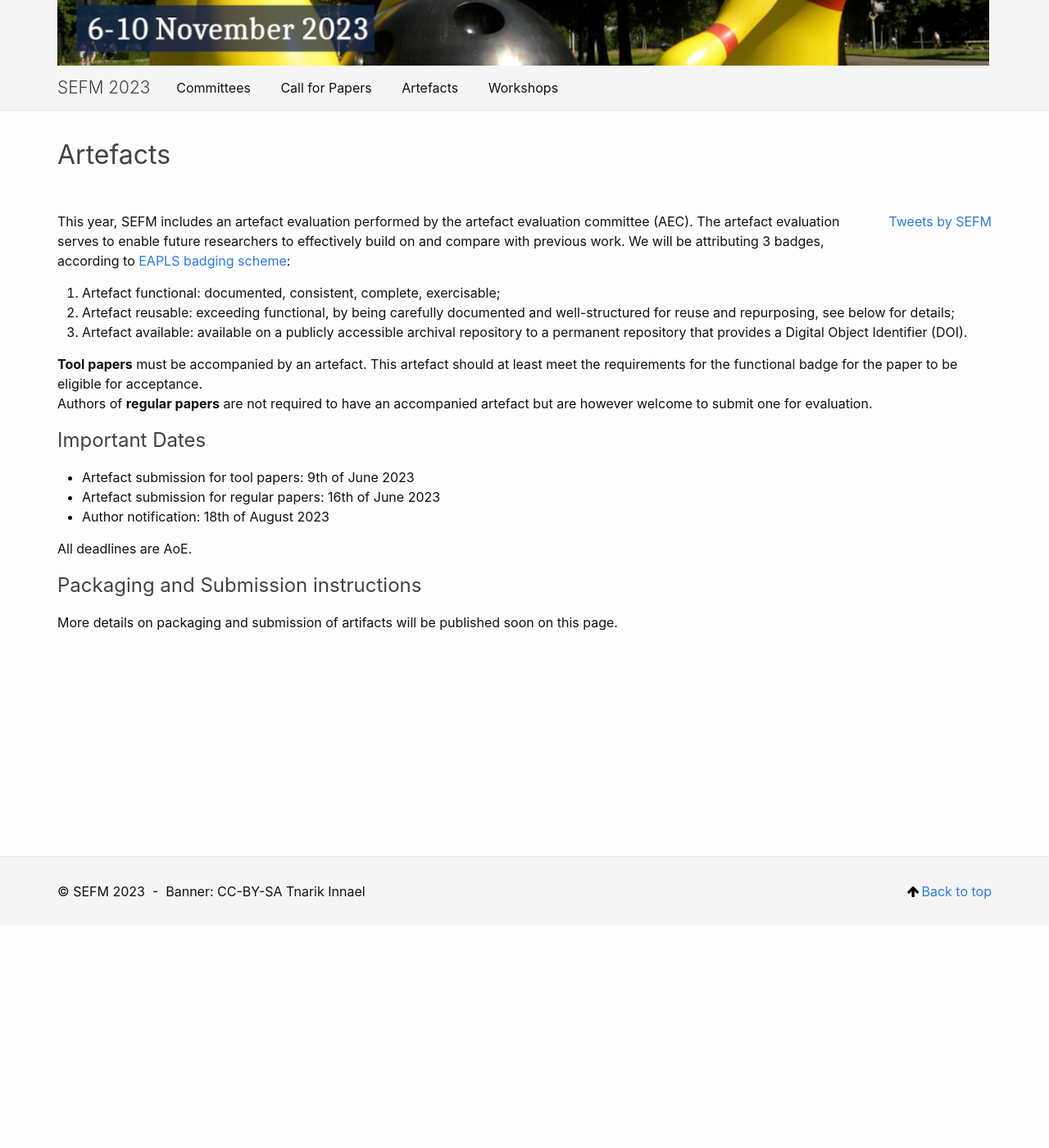
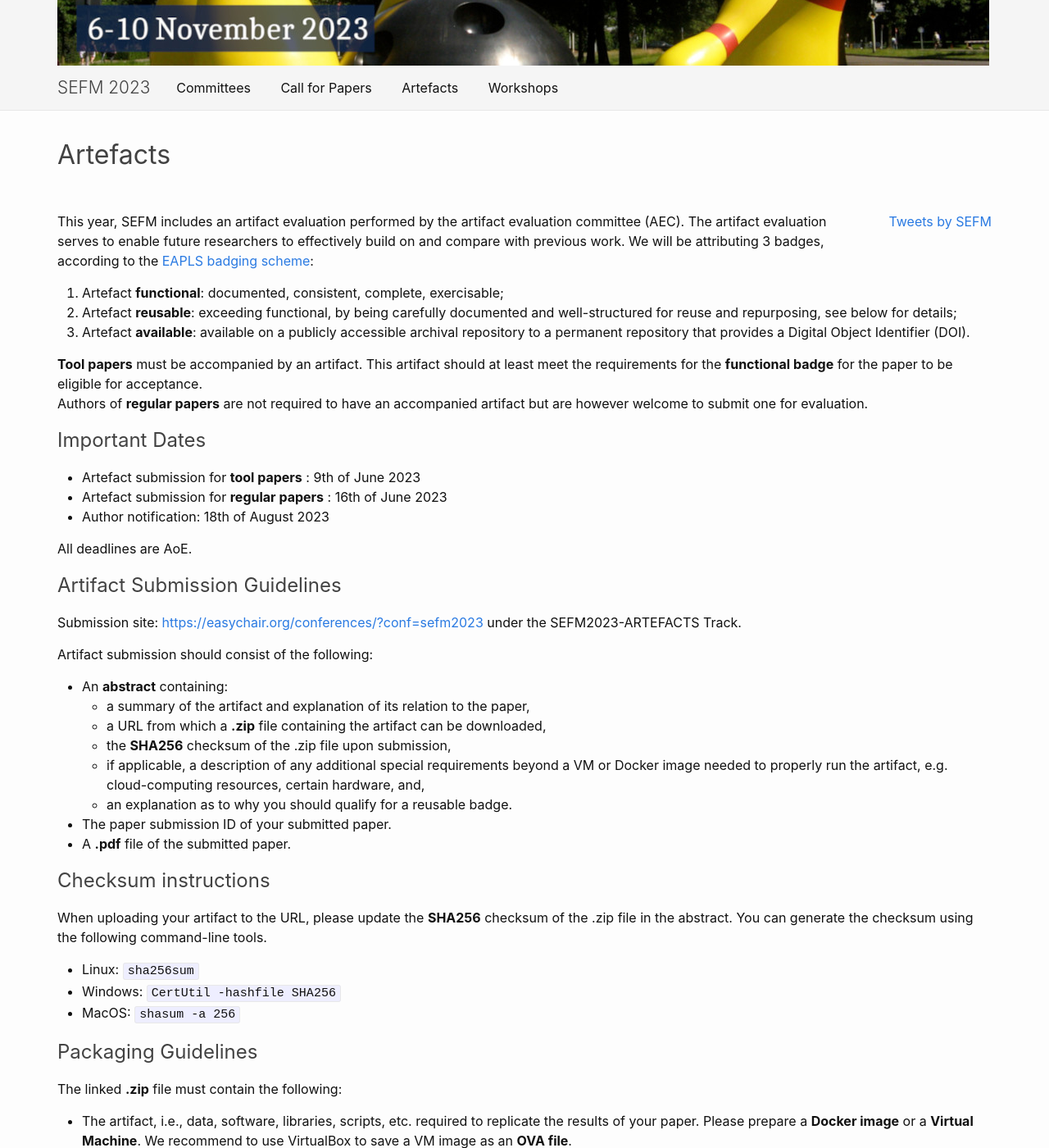
Before and after one commit to sefm-conference/2023, a Jekyll site: the page built from _pages/artefacts.md, in a window 1280 px wide and 1400 px high, scrolled down 271 px. Shown: the whole window at 82% size. Built offline with Jekyll 4.4.1, drawn with Linux system fonts in a browser that asks for light colours; comment, search, counter and statistics services are not loaded; some of the changed text lies outside the part shown.

Commit message:
Add artifact instructions

```diff
--- a/_pages/artefacts.md
+++ b/_pages/artefacts.md
@@ -5,23 +5,61 @@ permalink: /artefacts/
 order: 6
 ---
 
-This year, SEFM includes an artefact evaluation performed by the artefact evaluation committee (AEC). The artefact evaluation serves to enable future researchers to effectively build on and compare with previous work. We will be attributing 3 badges, according to [EAPLS badging scheme](https://eapls.org/pages/artifact_badges/):
+This year, SEFM includes an artifact evaluation performed by the artifact evaluation committee (AEC). The artifact evaluation serves to enable future researchers to effectively build on and compare with previous work. We will be attributing 3 badges, according to the [EAPLS badging scheme](https://eapls.org/pages/artifact_badges/):
 
-1. Artefact functional: documented, consistent, complete, exercisable;
-2. Artefact reusable: exceeding functional, by being carefully documented and well-structured for reuse and repurposing, see below for details;
-3. Artefact available: available on a publicly accessible archival repository to a permanent repository that provides a Digital Object Identifier (DOI).
+1. Artefact **functional**: documented, consistent, complete, exercisable;
+2. Artefact **reusable**: exceeding functional, by being carefully documented and well-structured for reuse and repurposing, see below for details;
+3. Artefact **available**: available on a publicly accessible archival repository to a permanent repository that provides a Digital Object Identifier (DOI).
 
-**Tool papers** must be accompanied by an artefact. This artefact should at least meet the requirements for the functional badge for the paper to be eligible for acceptance.
-Authors of **regular papers** are not required to have an accompanied artefact but are however welcome to submit one for evaluation.
+**Tool papers** must be accompanied by an artifact. This artifact should at least meet the requirements for the **functional badge** for the paper to be eligible for acceptance.
+ Authors of **regular papers** are not required to have an accompanied artifact but are however welcome to submit one for evaluation.
 
 ## Important Dates
 
-- Artefact submission for tool papers: 9th of June 2023
-- Artefact submission for regular papers: 16th of June 2023
+- Artefact submission for **tool papers** : 9th of June 2023
+- Artefact submission for **regular papers** : 16th of June 2023
 - Author notification: 18th of August 2023
 
 All deadlines are AoE.
 
-## Packaging and Submission instructions
+## Artifact Submission Guidelines
 
-More details on packaging and submission of artifacts will be published soon on this page.
+Submission site: [https://easychair.org/conferences/?conf=sefm2023](https://easychair.org/conferences/?conf=sefm2023) under the SEFM2023-ARTEFACTS Track.
+
+Artifact submission should consist of the following:
+
+- An **abstract** containing:
+  - a summary of the artifact and explanation of its relation to the paper,
+  - a URL from which a **.zip** file containing the artifact can be downloaded,
+  - the **SHA256** checksum of the .zip file upon submission,
+  - if applicable, a description of any additional special requirements beyond a VM or Docker image needed to properly run the artifact, e.g. cloud-computing resources, certain hardware, and,
+  - an explanation as to why you should qualify for a reusable badge.
+- The paper submission ID of your submitted paper.
+- A **.pdf** file of the submitted paper.
+
+## Checksum instructions
+
+When uploading your artifact to the URL, please update the  **SHA256**  checksum of the .zip file in the abstract. You can generate the checksum using the following command-line tools.
+
+- Linux: `sha256sum`
+- Windows: `CertUtil -hashfile SHA256`
+- MacOS: `shasum -a 256`
+
+## Packaging Guidelines
+
+The linked **.zip** file must contain the following:
+
+- The artifact, i.e., data, software, libraries, scripts, etc. required to replicate the results of your paper. Please prepare a **Docker image** or a **Virtual Machine**. We recommend to use VirtualBox to save a VM image as an **OVA file**.
+- A **LICENSE** file containing a license for your artifact. Your license must allow the artifact evaluation committee members to download and evaluate the artifact, e.g., download, use, execute, and modify the artifact for the purpose of artifact evaluation. Please refer to typical open-source licenses. Artifacts without an open-source license are also accepted, but a license type needs to be specified, allowing the committee to assess the artifact. For quick help about possible licenses, visit [https://choosealicense.com/](https://choosealicense.com/).
+- A **README** file that introduces the artifact to the user and guides the user through the replication of your results. Ideally, it should consist of the following parts:
+  - Any additional requirements for running the artifact, such as hardware requirements or additional proprietary software;
+  - The expected total runtime to run the experiments;
+  - Detailed and specific reproducibility instructions to set up and use the artifact to replicate the results in the paper; including an explanation of which claims and results cannot be replicated and why.
+- **Note**: Experiments that require a large amount of runtime, i.e. more than 2 hours, or memory, i.e. more than 4 GB, should supply a small subset of their experiment that can be run within these bounds.
+
+If you cannot submit the artifact as requested or encounter any other difficulties in the submission process, please contact the artifact evaluation chairs prior to submission.
+
+## Contact
+
+Mário Periera [mjp.periera@fct.unl.pt](mailto:mjp.periera@fct.unl.pt)
+Flip van Spaendonck [p.h.m.v.spaendonck@tue.nl](mailto:p.h.m.v.spaendonck@tue.nl)
```
